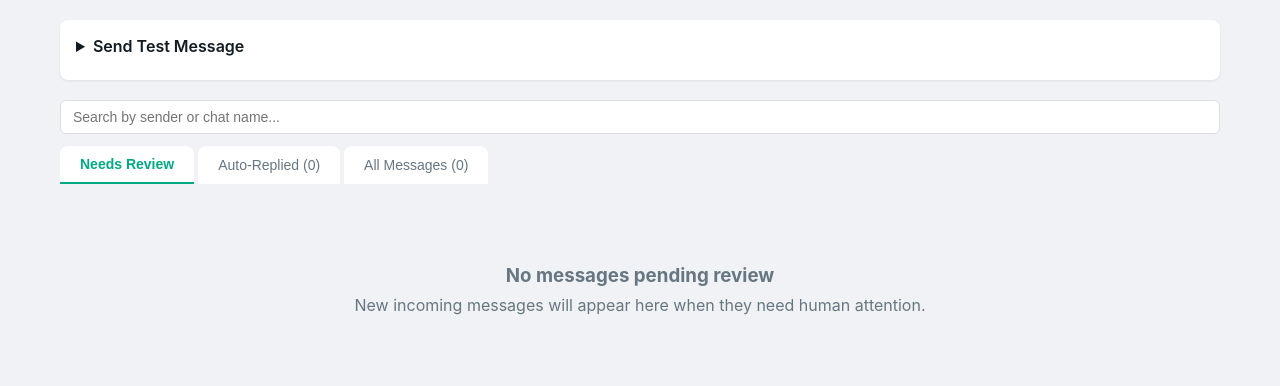
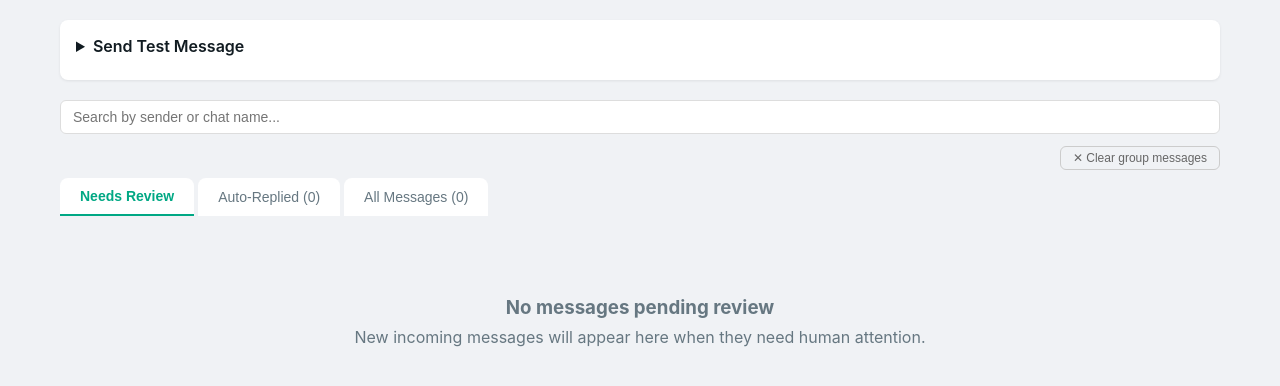
Before and after one commit to emilianpopa/whatsapp-customer-service, a Flask app: page / in a window 1280 px wide. Shown: the part 48-434 px from the top of the page. Run offline with Flask 3, Linux system fonts and the light colour scheme; data that the repository does not hold is empty; some libraries are stand-ins or nearby versions.

Commit message:
feat: bulk dismiss group messages + Clear group messages button
Co-Authored-By: Claude Sonnet 4.6 <noreply@anthropic.com>

```diff
--- a/web/app.py
+++ b/web/app.py
@@ -107,13 +107,34 @@ def api_reject(response_id):
 
 @app.route("/api/dismiss/<int:message_id>", methods=["POST"])
 def api_dismiss(message_id):
-    """Permanently delete a message and its responses (e.g. to remove group messages)."""
+    """Permanently delete a message and its responses."""
     conn = get_db()
     conn.execute("DELETE FROM responses WHERE message_id = ?", (message_id,))
     conn.execute("DELETE FROM messages WHERE id = ?", (message_id,))
     conn.commit()
     conn.close()
     return jsonify({"ok": True})
+
+
+@app.route("/api/dismiss-groups", methods=["POST"])
+def api_dismiss_groups():
+    """Delete all messages that look like they came from group chats."""
+    conn = get_db()
+    # Match chat names that are typing indicators or group activity text
+    rows = conn.execute("""
+        SELECT id FROM messages
+        WHERE chat_name LIKE '~ %'
+           OR chat_name LIKE '% typing...'
+           OR chat_name LIKE '% is typing...'
+    """).fetchall()
+    ids = [r["id"] for r in rows]
+    if ids:
+        placeholders = ",".join("?" * len(ids))
+        conn.execute(f"DELETE FROM responses WHERE message_id IN ({placeholders})", ids)
+        conn.execute(f"DELETE FROM messages WHERE id IN ({placeholders})", ids)
+        conn.commit()
+    conn.close()
+    return jsonify({"ok": True, "deleted": len(ids)})
 
 
 @app.route("/api/sent/<int:response_id>", methods=["POST"])
--- a/web/templates/inbox.html
+++ b/web/templates/inbox.html
@@ -35,6 +35,13 @@
     <input type="text" id="senderSearch" placeholder="Search by sender or chat name..."
         oninput="filterCards(this.value)"
         style="width:100%;padding:8px 12px;border:1px solid #ddd;border-radius:6px;font-size:14px;box-sizing:border-box;">
+</div>
+
+<!-- Bulk actions -->
+<div style="margin-bottom:8px;text-align:right;">
+    <button onclick="dismissGroups()" style="background:none;border:1px solid #ccc;border-radius:6px;padding:4px 12px;font-size:12px;cursor:pointer;color:#666;">
+        ✕ Clear group messages
+    </button>
 </div>
 
 <!-- Tabs -->
@@ -308,6 +315,12 @@ async function markSent(responseId) {
     }
 }
 
+async function dismissGroups() {
+    const res = await fetch('/api/dismiss-groups', { method: 'POST' });
+    const data = await res.json();
+    if (res.ok) location.reload();
+}
+
 async function dismissMessage(messageId) {
     const card = document.getElementById('msg-' + messageId) || event.target.closest('.card');
     const res = await fetch('/api/dismiss/' + messageId, { method: 'POST' });
```
